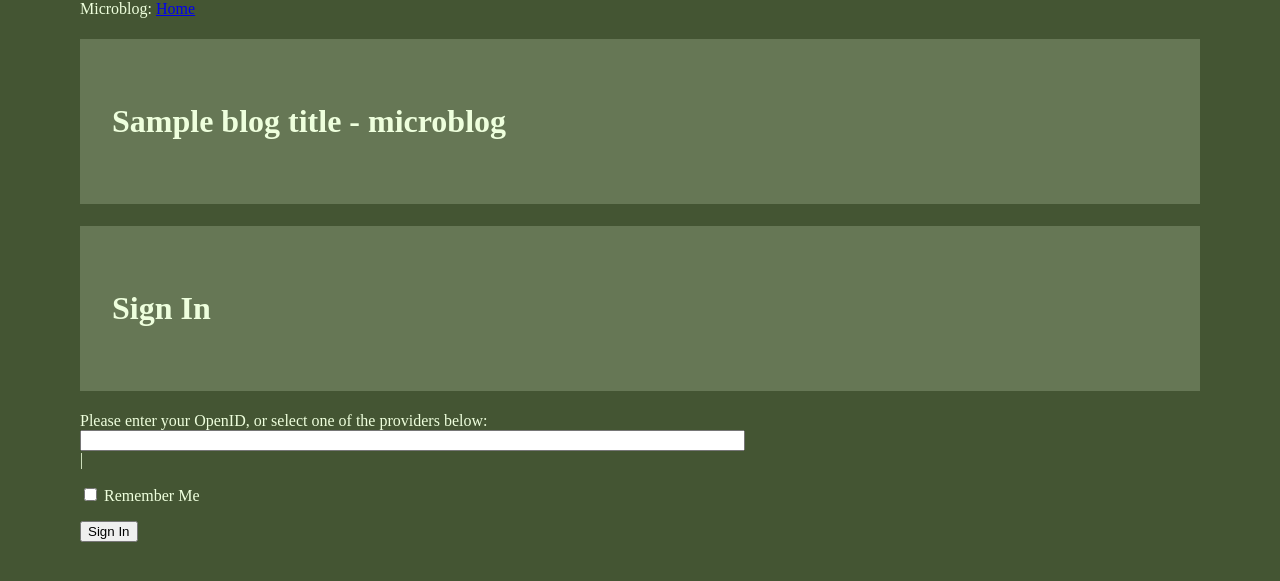
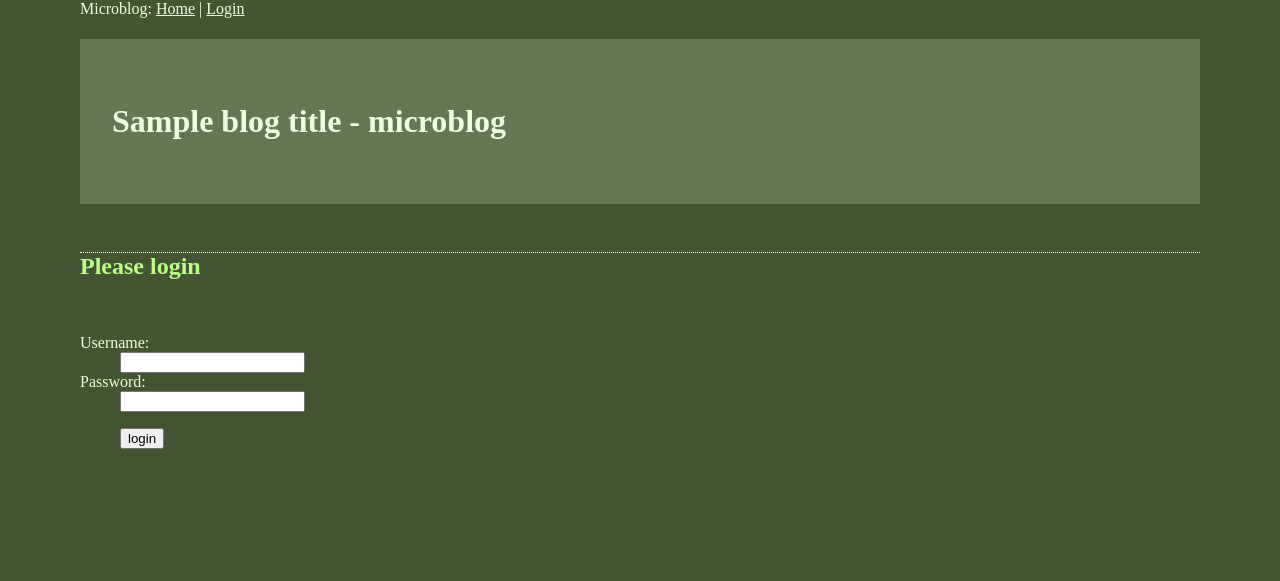
Before and after one commit to pjpp92/flask_pyladies, a Flask app: template app/templates/login.html in a window 1280 px wide. Shown: the top 581 px of the page. Run offline with Flask 2, Linux system fonts and the light colour scheme; the template is opened without the code that fills it: most values are stand-ins (such as "Sample title", 1, 10 or a date in 2020); form fields are guessed from the names that the template uses.

Commit message:
login page

```diff
--- a/app/__init__.py
+++ b/app/__init__.py
@@ -1,9 +1,11 @@
 __author__ = 'pszemus'
 
 from flask import Flask
+
+
 app = Flask(__name__)
+app.config.from_object('config')
 
-app.config.from_object('config')
 
 def get_resource_as_string(name, charset='utf-8'):
     with app.open_resource(name) as f:
--- a/app/datebase.py
+++ b/app/datebase.py
@@ -2,8 +2,11 @@ from flask import Flask
 from flask.ext.sqlalchemy import SQLAlchemy
 from sqlalchemy import Table, Column, Integer, ForeignKey
 
+ROLE_USER = 0
+ROLE_ADMIN = 1
+
 app = Flask(__name__)
-app.config['SQLALCHEMY_DATABASE_URI'] = 'sqlite:////tmp/test.db'
+app.config['SQLALCHEMY_DATABASE_URI'] = 'sqlite:///test.db'
 db = SQLAlchemy(app)
 
 
@@ -13,7 +16,6 @@ class Post(db.Model):
     title = db.Column(db.String(50), unique=True)
     post = db.Column(db.String(5000), unique=True)
     author = db.Column(db.String(50))
-
 
 
     def __init__(self, author, title, post):
--- a/app/static/styles.css
+++ b/app/static/styles.css
@@ -20,3 +20,12 @@
     color: #d9ffc1;
 
     }
+
+    h5 {
+    border-top: 1px dotted #fff;
+    margin-top: 2em
+    }
+
+    a{
+    color: #efd;
+    }
--- a/app/templates/base.html
+++ b/app/templates/base.html
@@ -10,7 +10,7 @@
 
   </head>
   <body>
-    <div>Microblog: <a href="/index">Home</a></div>
+    <div>Microblog: <a href="/index">Home</a> | <a href="/login">Login</a></div>
     <h1>{{ blog_title }} - microblog</h1>
 
     {% with messages = get_flashed_messages() %}
--- a/app/templates/comment.html
+++ b/app/templates/comment.html
@@ -2,6 +2,7 @@
 {% extends "base.html" %}
 {% block content %}
     <h3>{{ post_author }} - {{ post_title }}</h3>
+        <h3>{{ post }}</h3>
     {% for item in comments %}
         <h5>{{item.comment}}</h5>
     {% endfor %}
--- a/app/templates/index.html
+++ b/app/templates/index.html
@@ -1,7 +1,7 @@
 {% extends "base.html" %}
 {% block content %}
     {% for item in date %}
-        <h2><a href="/posts/{{item.title}}">{{item.author}} - {{item.title}}</h2></a>
+        <h2><a href="/posts/{{item.title}}"> {{item.author}} - {{item.title}} </a></h2>
         <h3>{{item.id}}</h3>
         <h3>{{item.post}}</h3>
     {% endfor %}
--- a/app/templates/login.html
+++ b/app/templates/login.html
@@ -1,22 +1,20 @@
-<!-- extend base layout -->
 {% extends "base.html" %}
-
 {% block content %}
 
-<h1>Sign In</h1>
-<form action="" method="post" name="login">
-    {{form.hidden_tag()}}
-    <p>
-        Please enter your OpenID, or select one of the providers below:<br>
-        {{form.openid(size=80)}}
-        {% for error in form.errors.openid %}
-        <span style="color: red;">[{{error}}]</span>
-        {% endfor %}<br>
-        |{% for pr in providers %}
+<h2>Please login</h2>
+{% if error %}
+        <p>Error: {{ error }}</p>
+{% endif %}
+<br>
+<form action="" method="post">
+    <dl>
+        <dt>Username:
+            <dd><input type="text" name="username" value="{{request.form.username }}">
+            <dt>Password:
+        <dd><input type="password" name="password">
+        <dl>
+            <p><input type="submit" value="login"></p>
 
-        {% endfor %}
-    </p>
-    <p>{{form.remember_me}} Remember Me</p>
-    <p><input type="submit" value="Sign In"></p>
 </form>
+
 {% endblock %}
```
Also changed, not shown: app/templates/admin.html (added, +8 -0 lines), app/views.py (+58 -3 lines), app/forms.py (line endings or trailing spaces), app/test.db (added), 5 other files.
